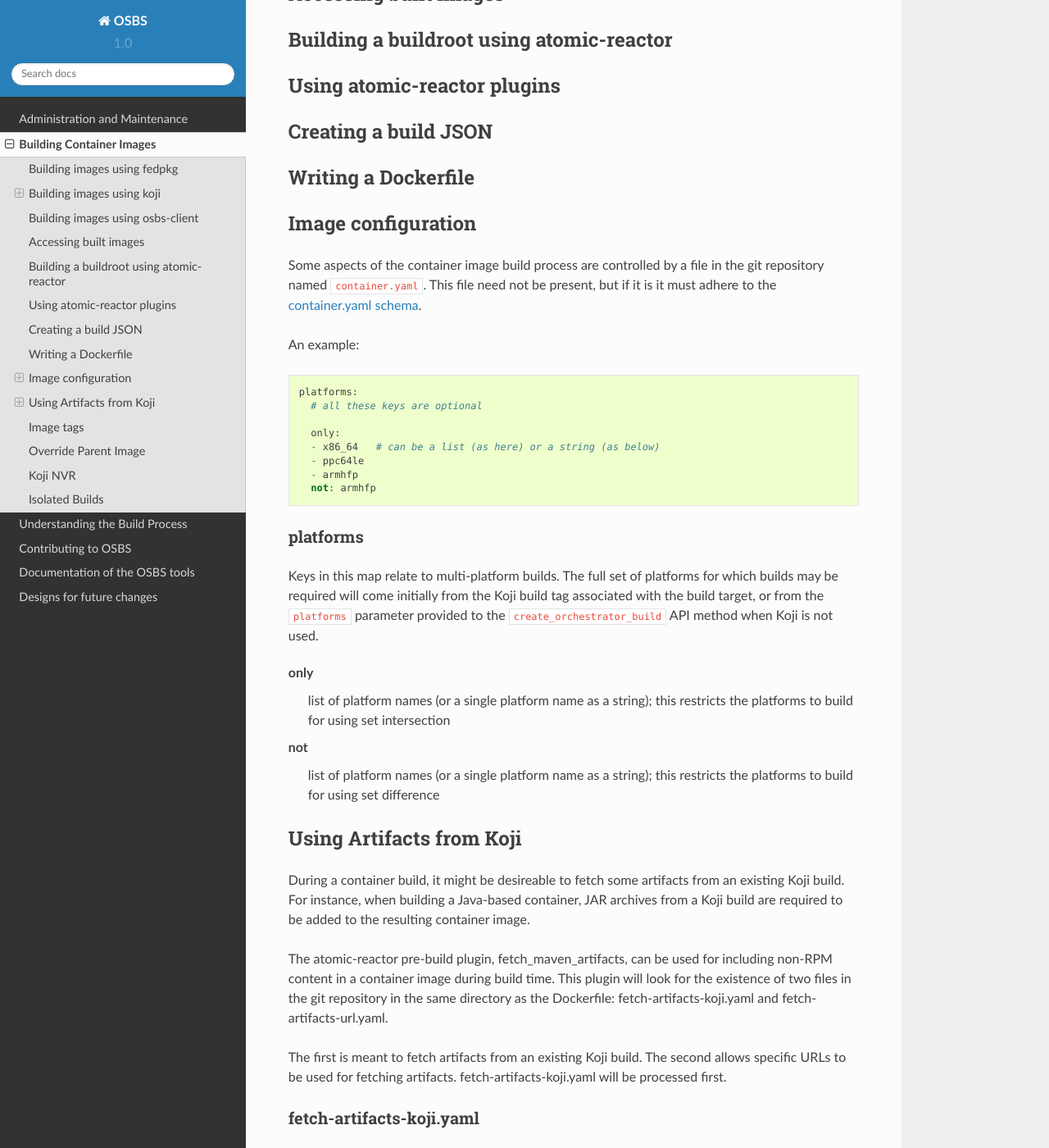
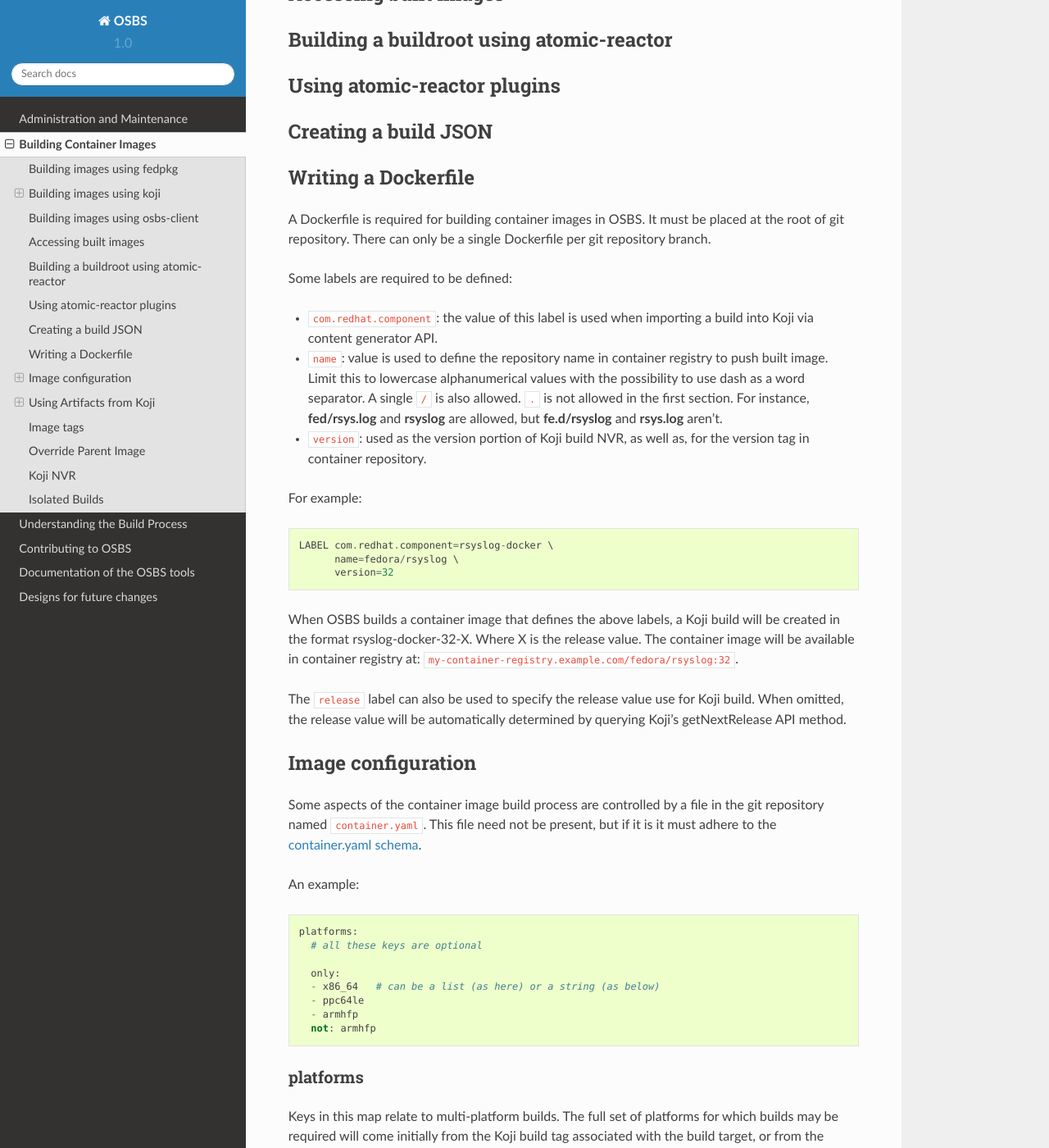
Before and after one commit to containerbuildsystem/osbs-docs, a Sphinx documentation site: the page built from docs/users.rst, in a window 1280 px wide and 1400 px high, scrolled down 670 px. Shown: the whole window at 82% size. Built offline with Sphinx 7.4.7 and the Read the Docs theme 2.0.0, drawn with Linux system fonts in a browser that asks for light colours.

Commit message:
Explain required labels in Dockerfile
Signed-off-by: Luiz Carvalho <lucarval@redhat.com>

```diff
--- a/docs/users.rst
+++ b/docs/users.rst
@@ -44,7 +44,36 @@ Creating a build JSON
 Writing a Dockerfile
 --------------------
 
-.. _container.yaml:
+A Dockerfile is required for building container images in OSBS. It must be
+placed at the root of git repository. There can only be a single Dockerfile per
+git repository branch.
+
+Some labels are required to be defined:
+
+- ``com.redhat.component``: the value of this label is used when importing a
+  build into Koji via content generator API.
+- ``name``: value is used to define the repository name in container registry to
+  push built image. Limit this to lowercase alphanumerical values with the
+  possibility to use dash as a word separator. A single ``/`` is also allowed.
+  ``.`` is not allowed in the first section. For instance, **fed/rsys.log** and
+  **rsyslog** are allowed, but **fe.d/rsyslog** and **rsys.log** aren't.
+- ``version``: used as the version portion of Koji build NVR, as well as, for
+  the version tag in container repository.
+
+For example::
+
+    LABEL com.redhat.component=rsyslog-docker \
+          name=fedora/rsyslog \
+          version=32
+
+When OSBS builds a container image that defines the above labels, a Koji build
+will be created in the format rsyslog-docker-32-X. Where X is the release value.
+The container image will be available in container registry at:
+``my-container-registry.example.com/fedora/rsyslog:32``.
+
+The ``release`` label can also be used to specify the release value use for Koji
+build. When omitted, the release value will be automatically determined by
+querying Koji's getNextRelease API method.
 
 Image configuration
 -------------------
```
